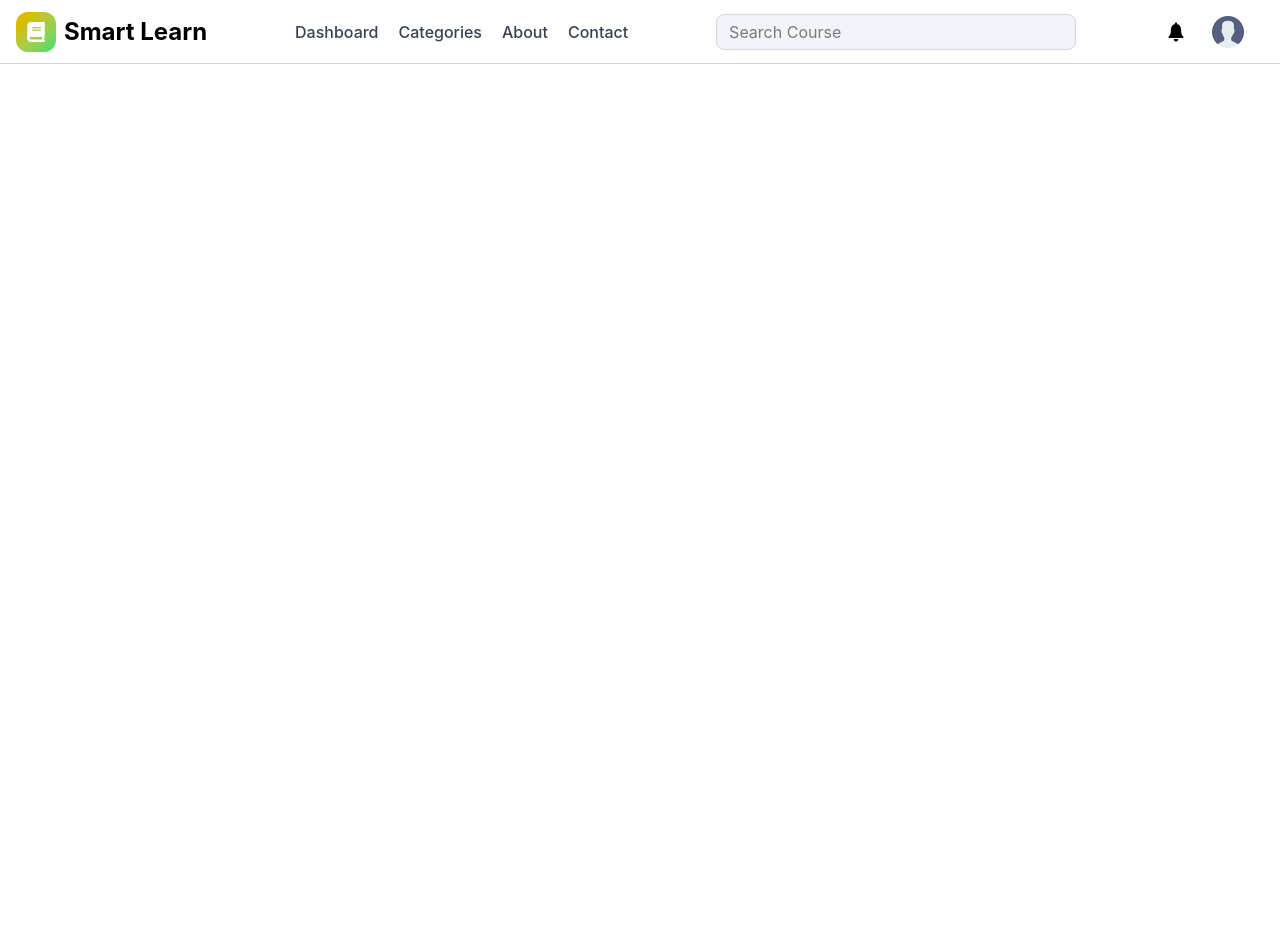
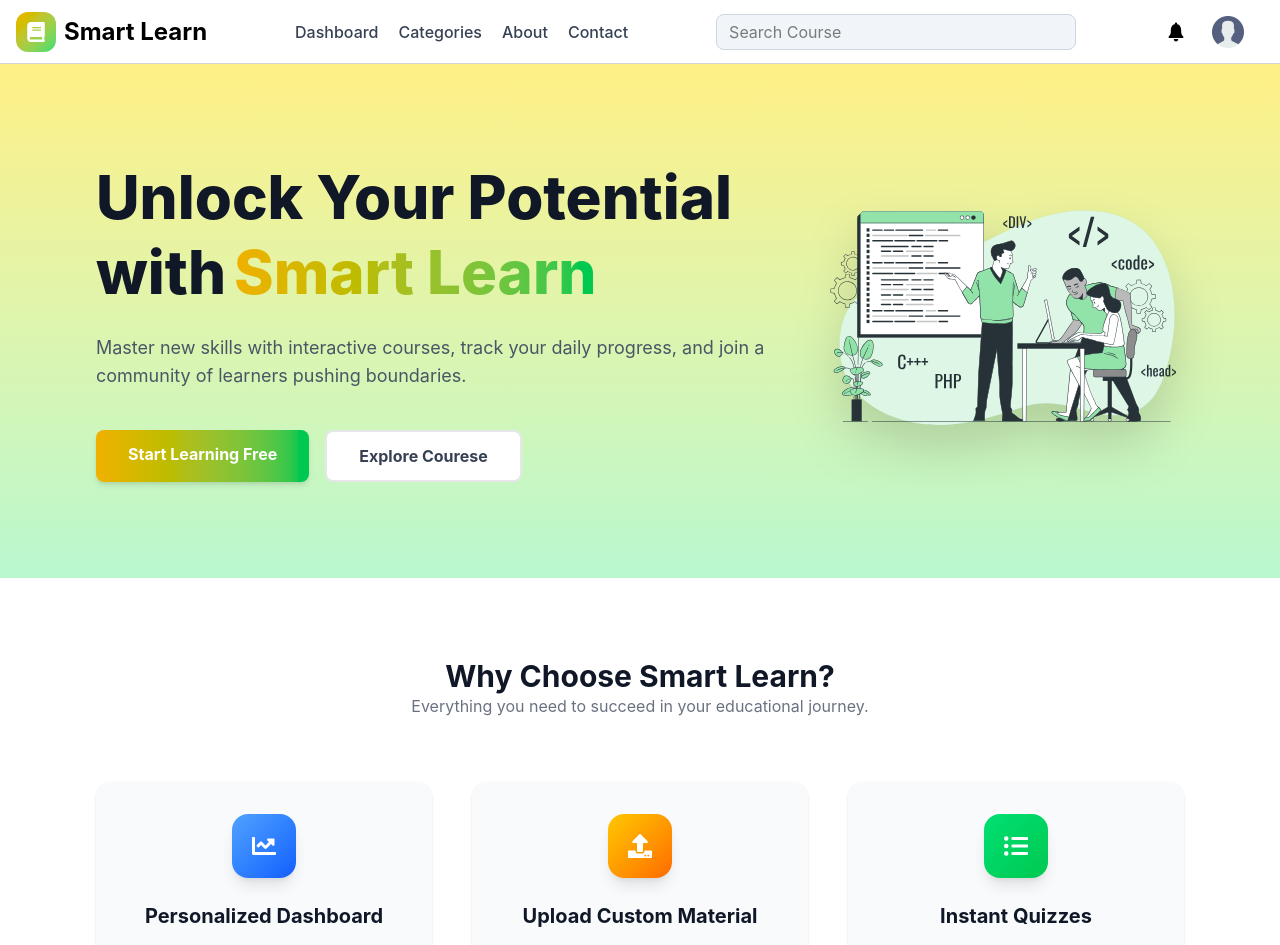
Before and after one commit to adiaditya78/Online_Learning-Platform, a React (Vite) app in the folder frontend/: page / in a window 1280 px wide. Shown: the top 945 px of the page. Before the commit the page ends 800 px from the top, so only its background shows below. Built offline with nearby package versions, Linux system fonts and the light colour scheme.

Commit message:
feat: implement landing page with feature cards and course list component

```diff
--- a/frontend/src/Features/DashComponent/CourseList.jsx
+++ b/frontend/src/Features/DashComponent/CourseList.jsx
@@ -1,7 +1,51 @@
+import { useEffect, useState } from "react"
+const courseList = [
+        {
+            id: 1,
+            title: "React JS",
+            completed: true,
+            progrssBar: 50,
+            logoUrl:"https://img.icons8.com/?size=100&id=asWSSTBrDlTW&format=png&color=000000",
+        },
+        {
+            id: 2,
+            title: "JavaScript",
+            completed: true,
+            progrssBar: 50,
+            logoUrl:"https://img.icons8.com/?size=100&id=108784&format=png&color=000000",
+        },
+        {
+            id: 3,
+            title: "Java",
+            completed: true,
+            progrssBar: 50,
+            logoUrl:"https://img.icons8.com/?size=100&id=5OD485koNIrb&format=png&color=000000",
+        }];
 export default function CourseList(){
+    const[courses, setCourse] = useState([])
+
+    useEffect(()=>{
+        setCourse(courseList);
+    },[])
+
     return(
-        <div>
-
+        <div className="bg-white rounded-2xl p-4 py-5 grid grid-cols-1 gap-4">
+            {
+                courses.map((course, index)=>(
+                    <div className="flex flex-wrap border p-3 justify-between items-center gap-3 rounded-2xl" key={course.id}>
+                        <div className="flex md:flex-1 gap-3 items-center  md:gap-5">
+                            <img src={course.logoUrl} className="w-10 h-10 md:h-12 md:w-12" />
+                            <p className="font-medium text-2xl md:text-2xl">{course.title}</p>
+                        </div>
+                        <div className="flex gap-3 md:gap-12">
+                            <input type="range" value={course.progrssBar} readOnly className="accent-green-500"/>
+                            {
+                                course.completed && <p>Completed</p>
+                            }
+                        </div>
+                    </div>
+                ))
+            }
         </div>
     )
 }
--- /dev/null
+++ b/frontend/src/pages/Home/FeatureCard.jsx
@@ -0,0 +1,9 @@
+export default function FeatureCard({icon, title, description, color}){
+    return(
+        <div className='flex flex-col items-center text-center p-8 rounded-2xl bg-slate-50 border-gray-100 shadow-sm hover:shadow-md tensition-shadow'>
+            <div className={`h-16 w-16 mb-6 rounded-2xl bg-linear-to-br ${color} flex items-center justify-center shadow-lg`}>{icon}</div>
+            <h3 className='text-xl font-bold text-gray-900 mb-3'>{title}</h3>
+            <p className='text-gray-600'>{description}</p>
+        </div>
+    )
+}
--- a/frontend/src/pages/Home/Home.jsx
+++ b/frontend/src/pages/Home/Home.jsx
@@ -1,7 +1,54 @@
+import { Link } from 'react-router-dom';
+import FeatureCard from './FeatureCard';
+import { FaChartLine, FaUpload, FaListUl } from 'react-icons/fa';
 export default function Home(){
     return(
-        <div>
+        <div className="flex flex-col min-h-screen bg-slate-50">
+            <section className="relative flex flex-col md:flex-row items-center justify-between px-6 py-16 md:px-16 lg:px-24 lg:py-24 bg-linear-to-b from-yellow-200 to-green-200 overflow-hidden">
+                <div className="w-full z-10 flex flex-col gap-6">
+                    <h1 className='text-4xl md:text-5xl lg:text-6xl font-extrabold text-gray-900 leading-tight'>
+                        Unlock Your Potential with
+                        <span className='text-transparent bg-clip-text bg-linear-to-r from-yellow-500 to-green-500 ml-2'>Smart Learn</span>
+                    </h1>
+                    <p className='text-lg text-gray-600 md:pr-10'>Master new skills with interactive courses, track your daily progress, and join a community of learners pushing boundaries.</p>
+                    <div className='flex gap-4 mt-4'>
+                        <Link to="/signup" className='bg-linear-to-r from-yellow-500 to-green-500 text-white font-bold px-8 py-3 rounded-lg shadow-md hover:shadow-lg transform transition-all hover:-translate-y-1 '>Start Learning Free</Link>
+                        <Link to='/courses' className='px-8 py-3 bg-white border-2 border-gray-200 rounded-lg text-gray-700 font-bold hover:border-green-400 hover:text-green-600 transition-colors'>Explore Courese</Link>
+                    </div>
+                </div>
+                <div className='w-full md:w-1/2 mt-12 md:mt-0 z-10 flex justify-center'>
+                    <img src="/Coding.svg" className='w-full max-w-lg drop-shadow-2xl'/>
+                </div>
+            </section>
+            <section className='py-20 px-6 md:px-16 lg:px-24 bg-white'>
+                <div className='text-center mb-16'>
+                    <h2 className='text-3xl font-bold text-gray-900'>Why Choose Smart Learn?</h2>
+                    <p className='text-gray-500'>Everything you need to succeed in your educational journey.</p>
+                </div>
+                <div className='grid grid-cols-1 md:grid-cols-3 gap-10'>
+                    <FeatureCard icon={<FaChartLine className='text-2xl text-white'/>} title="Personalized Dashboard"
+                    description="Get a tailored learning experience. Track your progress, maintain your streak, and visualize your growth all in one place."color="from-blue-400 to-blue-600" />
+                    <FeatureCard icon={<FaUpload className='text-2xl text-white'/>} title="Upload Custom Material" description="Bring your own resources. Upload your custom courses, PDFs, or study materials to centralize your learning." color="from-yellow-400 to-orange-500"/>
+                    <FeatureCard icon={<FaListUl className='text-2xl text-white'/>} title="Instant Quizzes" description="Test your knowledge instantly. Generate and take quick quizzes based on your learning materials to reinforce concepts." color="from-green-400 to-green-500"/>
+                </div>
+            </section>
+        </div>
 
-        </div>
+
+
+//             {/* 3. Call to Action (CTA) Section */}
+//             <section className="py-20 px-6 bg-linear-to-br from-yellow-300 to-green-400 text-center flex flex-col items-center justify-center">
+//                 <h2 className="text-3xl md:text-4xl font-bold text-gray-900 mb-6">Ready to start your first course?</h2>
+//                 <p className="text-lg text-gray-800 mb-8 max-w-2xl">
+//                     Join thousands of students who are already advancing their careers and building the future.
+//                 </p>
+//                 <Link to="/signup" className="px-10 py-4 bg-gray-900 text-white font-bold text-lg rounded-xl shadow-xl hover:bg-gray-800 transition-colors">
+//                     Create Your Account Now
+//                 </Link>
+//             </section>
+
+//         </div>
+//     )
+// }
     )
 }
```
